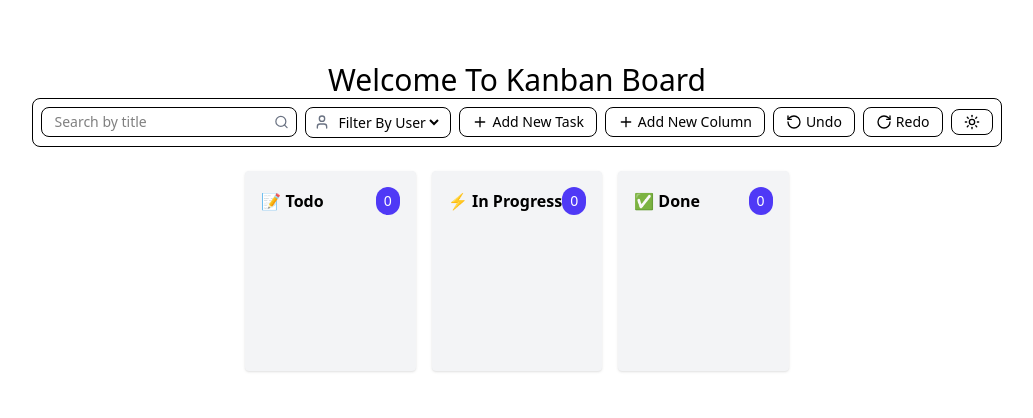
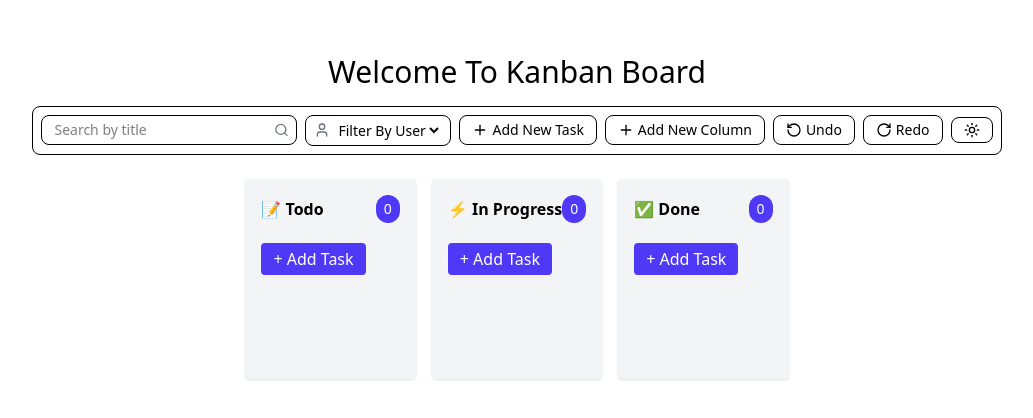
Before and after one commit to chhagan123/Mutan-x-_assignment_Kanban_board, a React (Vite) app in the folder Frontend/: page / in a window 1280 px wide. Shown: the part 184-602 px from the top of the page, without its empty margins (123-1156 px from the left). Built offline with nearby package versions, Linux system fonts and the light colour scheme.

Commit message:
Feat : add clomn wise Add buttons

```diff
--- a/Frontend/src/App.jsx
+++ b/Frontend/src/App.jsx
@@ -1,24 +1,63 @@
-import { useState } from 'react'
-import reactLogo from './assets/react.svg'
-import viteLogo from '/vite.svg'
-import './App.css'
-import "./index.css"
-import React from 'react'
-import Board from './components/Board'
-import Toolbar from './components/ToolBar'
+import { useState } from "react";
+import React from "react";
+import "./App.css";
+import "./index.css";
+
+import Board from "./components/Board";
+import Toolbar from "./components/ToolBar";
+import AddTaskModal from "./components/AddTaskModal";
+import { useEffect } from "react";
+
 function App() {
+  const [tasks, setTasks] = useState([]);
+  const [modalType, setModalType] = useState(null); // Which column/task type modal relates to
+  const [showModal, setShowModal] = useState(false);
 
-    const [showModal,setShowModal] = useState(false)
+  useEffect(() => {
+    const saved = localStorage.getItem("tasks");
+    if (saved) setTasks(JSON.parse(saved));
+  }, []);
+
+
+
+  const handleAddTask = (task) => {
+    const updatedTasks = [...tasks, task];
+    setTasks(updatedTasks);
+    localStorage.setItem("tasks", JSON.stringify(updatedTasks));
+  };
+
   return (
-    <>
-    <div className=' w-screen h-screen flex flex-col items-center justify-center'>
-      <h1 className='text-shadow-black text-3xl'>Welcome To Kanban Board</h1>
-    <Toolbar showModal={showModal} setShowModal={setShowModal}/>
-    <Board showModal={showModal} setShowModal={setShowModal}/>
+    <div className="w-screen h-screen flex flex-col items-center justify-center">
+      {/* Title */}
+      <h1 className="text-shadow-black text-3xl mb-4">Welcome To Kanban Board</h1>
+
+      {/* Toolbar */}
+      <Toolbar
+        showModal={showModal}
+        setShowModal={setShowModal}
+        setModalType={setModalType}
+      />
+
+      {/* Board with Drag & Drop */}
+      <Board
+        tasks={tasks}
+        setTasks={setTasks}
+        showModal={showModal}
+        setShowModal={setShowModal}
+        modalType={modalType}
+        setModalType={setModalType}
+      />
+
+      {/* Add Task Modal */}
+      {showModal && (
+        <AddTaskModal
+          modalType={modalType}
+          onClose={() => setShowModal(false)}
+          onAddTask={handleAddTask}
+        />
+      )}
     </div>
-
-    </>
-  )
+  );
 }
 
-export default App
+export default App;
--- /dev/null
+++ b/Frontend/src/BoardMember/Colum.jsx
@@ -0,0 +1,30 @@
+import { AlignHorizontalDistributeCenterIcon } from "lucide-react";
+import React from "react";
+import { DndContext, useDraggable, useDroppable } from "@dnd-kit/core";
+
+
+function Column({ id, title, children }) {
+  const { setNodeRef } = useDroppable({ id });
+
+  // Count tasks in this column (children length)
+  const taskCount = React.Children.count(children);
+
+  return (
+    <div
+      ref={setNodeRef}
+      className="p-4 bg-gray-100 rounded shadow min-h-[200px]"
+    >
+      {/* Column header with count */}
+      <div className="flex justify-between items-center mb-3">
+        <h2 className="font-bold">{title}</h2>
+        <span className="text-sm bg-indigo-600 text-white px-2 py-1 rounded-full">
+          {taskCount-1}
+        </span>
+      </div>
+
+      {children}
+    </div>
+  );
+}
+
+export default Column
--- a/Frontend/src/components/AddTaskModal.jsx
+++ b/Frontend/src/components/AddTaskModal.jsx
@@ -1,21 +1,16 @@
 import React, { useState } from "react";
 
-export default function AddTaskModal({ onClose, onAddTask }) {
-  const [title, setTitle] = useState("");
-  const [description, setDescription] = useState("");
-  const [column, setColumn] = useState("To Do");
-  // const [feature, setFeature] = useState("");
-  const [dueDate, setDueDate] = useState("");
-  const [columnValue, setColumnValue] = useState("todo");
-//   const  [projectName,setprojectname] = useState [[]];
+export default function AddTaskModal({ onClose, onAddTask,modalType }) {
+   const [title, setTitle] = useState("");
+   const [description, setDescription] = useState("");
+  //  const  [AssignName,SetAssignName] = useState("")
+   const [dueDate, setDueDate] = useState("");
+  //  const [columnValue, setColumnValue] = useState( modalType);
+  const columnValue = modalType
 
 
-  const handleAddChecklistItem = () => {
-    if (newChecklistItem.trim()) {
-      setChecklist([...checklist, newChecklistItem.trim()]);
-      setNewChecklistItem("");
-    }
-  };
+
+
 
   const handleSubmit = () => {
     if (!title.trim()) return alert("Please enter a title");
@@ -23,9 +18,8 @@ export default function AddTaskModal({ onClose, onAddTask }) {
         id: Date.now().toString(),
         title,
         description,
-
-
-        column: columnValue.toLowerCase().replace(" ", "-") // ✅ normalized
+        dueDate,
+        column: columnValue || "todo" // ✅ normalized
       }  // normalize, feature, dueDate, checklist };
     onAddTask(newTask);
     onClose();
@@ -60,18 +54,8 @@ export default function AddTaskModal({ onClose, onAddTask }) {
         </div>
 
         {/* Column Selector */}
-        <div className="mb-3">
-          <label className="block text-sm font-medium mb-1">Column</label>
-          <select
-               value={columnValue}
-            onChange={(e) => setColumnValue(e.target.value)}
-            className="w-full border rounded-md p-2 focus:ring-2 focus:ring-indigo-500"
-          >
-            <option value="To Do">To Do</option>
-            <option value="In Progress">In Progress</option>
-            <option value="Done">Done</option>
-          </select>
-        </div>
+        <input type="hidden" value={columnValue || ""} readOnly />
+
 
         {/* Feature Selector */}
 
--- a/Frontend/src/components/Board.jsx
+++ b/Frontend/src/components/Board.jsx
@@ -1,115 +1,85 @@
 
-import React, { useState, useEffect } from "react";
-import AddTaskModal from "./AddTaskModal";
-import { DndContext, useDraggable, useDroppable } from "@dnd-kit/core";
-import Task from "./Task";
-export default function Board({showModal,setShowModal}) {
-  // const [showModal, setShowModal] = useState(false);
-  const [tasks, setTasks] = useState([]);
-  const [todoNum,setTodonum] = useState(0);
 
-  // Load tasks from localStorage
-  useEffect(() => {
-    const savedTasks = localStorage.getItem("tasks");
-    if (savedTasks) {
-      setTasks(JSON.parse(savedTasks));
-    }
-  }, []);
+import React from "react";
+import { DndContext } from "@dnd-kit/core";
+import Task from "../BoardMember/Task";
+import Column from "../BoardMember/Colum";
 
-  const handleAddTask = (task) => {
-    const updatedTasks = [...tasks, task];
-    setTasks(updatedTasks);
-    localStorage.setItem("tasks", JSON.stringify(updatedTasks));
+export default function Board({
+  tasks,
+  setTasks,
+  setShowModal,
+  setModalType,
+}) {
+  // ✅ Handle drag end
+  const handleDragEnd = (event) => {
+    const { active, over } = event;
+    if (!over) return; // dropped outside a column
+
+    // Update the column of the dragged task
+    setTasks((prev) =>
+      prev.map((task) =>
+        task.id === active.id ? { ...task, column: over.id } : task
+      )
+    );
   };
 
-  const handleDragEnd = (event) => {
-    const { active, over } = event;
-
-    if (over && active) {
-      const updatedTasks = tasks.map((task) =>
-        task.title === active.id ? { ...task, column: over.id } : task
-      );
-      setTasks(updatedTasks);
-      localStorage.setItem("tasks", JSON.stringify(updatedTasks));
-    }
-  };
-
-  const getTasksByColumn = (columnName) =>
-    tasks.filter((task) => task.column === columnName);
+  // ✅ Group tasks by column
+  const getTasksByColumn = (col) => tasks.filter((t) => t.column === col);
 
   return (
-    <div >
-
+    <div>
       <DndContext onDragEnd={handleDragEnd}>
-
-      {/* i am doing add task in tollBar.jsx if i want to use i can do then }
-      {/* <button
-        onClick={() => setShowModal(true)}
-        className="px-4 ml-80 py-2 bg-indigo-600 text-white rounded"
+        <div className="mt-6 grid grid-cols-3 gap-4">
+          {/* TODO Column */}
+          <Column id="todo" title="📝 Todo">
+            {getTasksByColumn("todo").map((task) => (
+              <Task key={task.id} id={task.id} task={task} />
+            ))}
+            <button
+              onClick={() => {
+                setModalType("todo");
+                setShowModal(true);
+              }}
+              className="mt-2 px-3 py-1 bg-indigo-600 text-white rounded hover:bg-indigo-700"
             >
               + Add Task
-      </button> */}
-
-      {showModal && (
-        <AddTaskModal
-          onClose={() => setShowModal(false)}
-          onAddTask={handleAddTask}
-        />
-      )}
-
-
-
-
-      {/* Kanban Columns */}
-      <div className="mt-6 grid grid-cols-3 gap-4">
-        <Column id="todo" title="📝 Todo">
-          {getTasksByColumn("todo").map((task, index) => (
-            <Task key={index} id={task.title} task={task} />
-          ))}
+            </button>
           </Column>
 
+          {/* In Progress Column */}
           <Column id="in-progress" title="⚡ In Progress">
-          {getTasksByColumn("in-progress").map((task, index) => (
-            <Task key={index} id={task.title} task={task} />
+            {getTasksByColumn("in-progress").map((task) => (
+              <Task key={task.id} id={task.id} task={task} />
             ))}
+            <button
+              onClick={() => {
+                setModalType("in-progress");
+                setShowModal(true);
+              }}
+              className="mt-2 px-3 py-1 bg-indigo-600 text-white rounded hover:bg-indigo-700"
+            >
+              + Add Task
+            </button>
           </Column>
 
+          {/* Done Column */}
           <Column id="done" title="✅ Done">
-          {getTasksByColumn("done").map((task, index) => (
-            <Task key={index} id={task.title} task={task} />
+            {getTasksByColumn("done").map((task) => (
+              <Task key={task.id} id={task.id} task={task} />
             ))}
+            <button
+              onClick={() => {
+                setModalType("done");
+                setShowModal(true);
+              }}
+              className="mt-2 px-3 py-1 bg-indigo-600 text-white rounded hover:bg-indigo-700"
+            >
+              + Add Task
+            </button>
           </Column>
         </div>
       </DndContext>
-
-    </div>
-
-
-
-  );
-}
-
-/* ----------- Reusable Column Component ----------- */
-function Column({ id, title, children }) {
-  const { setNodeRef } = useDroppable({ id });
-
-  // Count tasks in this column (children length)
-  const taskCount = React.Children.count(children);
-
-  return (
-    <div
-      ref={setNodeRef}
-      className="p-4 bg-gray-100 rounded shadow min-h-[200px]"
-    >
-      {/* Column header with count */}
-      <div className="flex justify-between items-center mb-3">
-        <h2 className="font-bold">{title}</h2>
-        <span className="text-sm bg-indigo-600 text-white px-2 py-1 rounded-full">
-          {taskCount}
-        </span>
-      </div>
-
-      {children}
     </div>
   );
 }
--- a/Frontend/src/components/Colum.jsx
+++ /dev/null
@@ -1,9 +0,0 @@
-import React from 'react'
-
-export const Colum = () => {
-  return (
-    <div>
-        <h1 className='font-bold underline 10-xl'>underline</h1>
-    </div>
-  )
-}
--- /dev/null
+++ b/Frontend/src/components/DeleteTask.jsx
@@ -0,0 +1,7 @@
+import React from 'react'
+
+export const DeleteTask = () => {
+  return (
+    <div>DeleteTask</div>
+  )
+}
```
Also changed, not shown: Frontend/src/BoardMember/Task.jsx (line endings or trailing spaces). Lines whose indentation alone changed are shown as unchanged.
